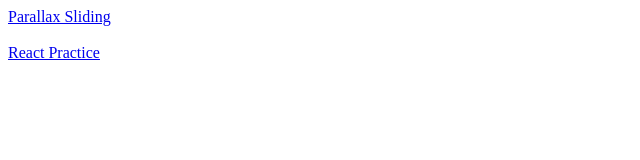
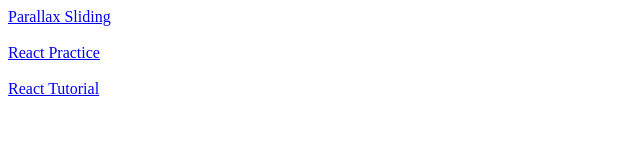
Before and after one commit to jamnguyen/jamnguyen.github.io, a plain HTML site: page index.html in a window 1280 px wide. Shown: the whole page, without its empty margins (0-640 px from the left). Drawn offline with Linux system fonts and the light colour scheme.

Commit message:
Add React Tutorial.

```diff
--- a/index.html
+++ b/index.html
@@ -5,5 +5,8 @@
       <br/>
       <br/>
       <a href="./react-practice">React Practice</a>
+      <br/>
+      <br/>
+      <a href="./react-tutorial/">React Tutorial</a>
   </body>
 </html>
```
